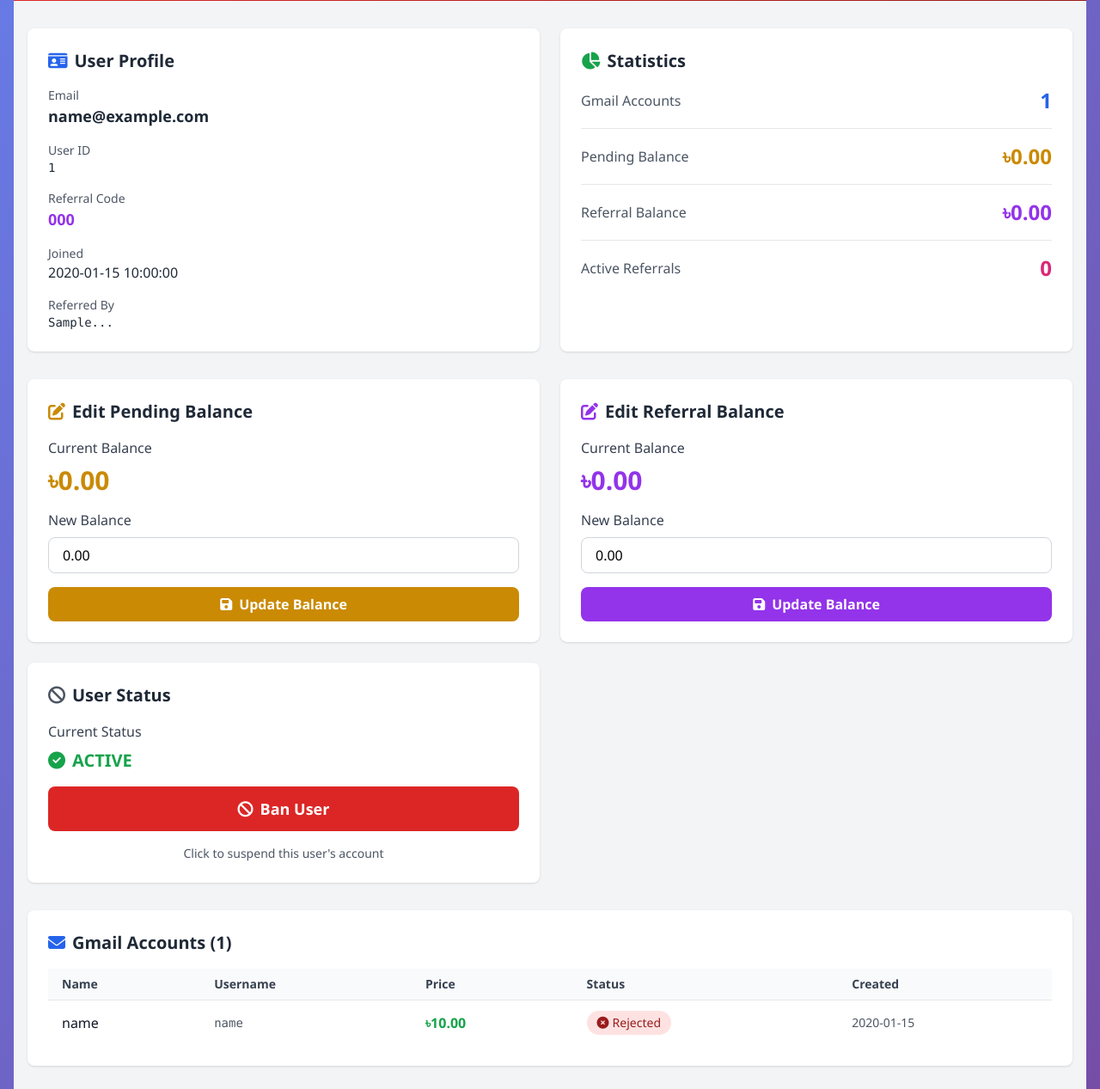
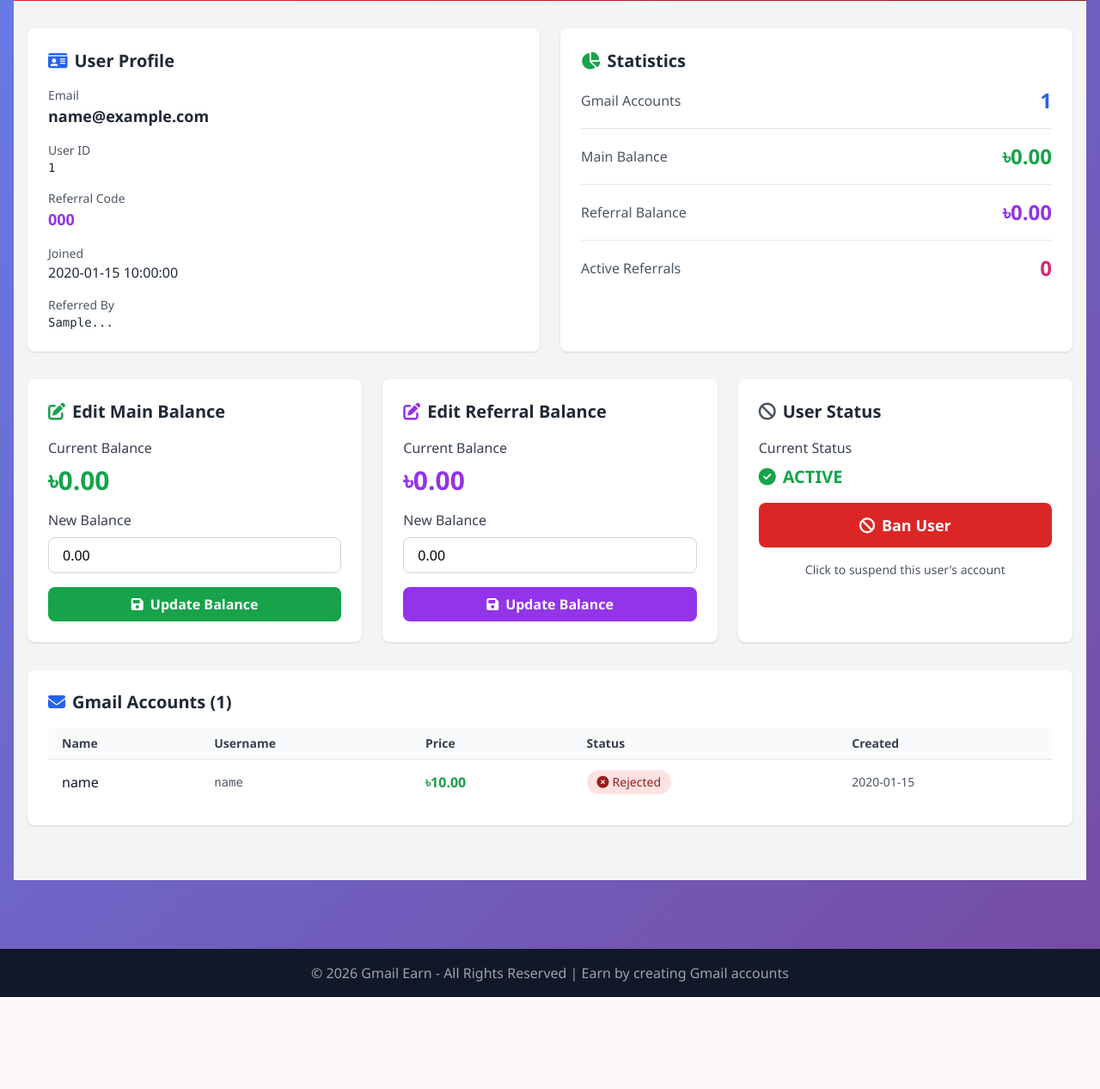
Before and after one commit to fahadhossenbappy123-crypto/Gmail, a Flask app: page /admin/user/1 in a window 1280 px wide. Shown: the part 227-1494 px from the top of the page at 86% size. After the commit the page ends 1387 px from the top, so only its background shows below. Run offline with Flask 3, Linux system fonts and the light colour scheme; the visitor is signed in with stand-in values (Sample User, id 1); tables that the repository leaves empty hold one stand-in row (values such as "Sample post"); some libraries are stand-ins or nearby versions.

Commit message:
Change: Edit Pending Balance to Edit Main Balance in admin user details
- Admin now edits main (approved sales) balance instead of pending
- Shows current main balance (approved - withdrawn)
- Updating balance modifies approved sales earnings
- UI updated with green color for main balance
- Layout changed to 3 columns for better organization

```diff
--- a/app.py
+++ b/app.py
@@ -973,6 +973,12 @@ def admin_user_detail(user_id):
         })
 
     pending_balance = db.session.query(db.func.sum(Earnings.amount)).filter_by(user_id=user_id, status='pending').scalar() or 0
+
+    # Get main (approved) balance - sum of sales earnings with approved status minus withdrawn
+    gross_approved = db.session.query(db.func.sum(Earnings.amount)).filter_by(user_id=user_id, type='sales', status='approved').scalar() or 0
+    withdrawn = db.session.query(db.func.sum(Earnings.amount)).filter_by(user_id=user_id, type='sales', status='withdrawn').scalar() or 0
+    main_balance = gross_approved - withdrawn
+
     referral_balance = db.session.query(db.func.sum(Earnings.amount)).filter_by(user_id=user_id, type='referral', status='approved').scalar() or 0
     referral_count = User.query.filter_by(referred_by=user_id).count()
 
@@ -982,7 +988,7 @@ def admin_user_detail(user_id):
     return render_template('admin_user_detail.html',
                          user=user,
                          accounts=user_accounts,
-                         pending_balance=pending_balance,
+                         main_balance=main_balance,
                          referral_balance=referral_balance,
                          referral_count=referral_count,
                          referrals=referrals_list)
@@ -990,7 +996,7 @@ def admin_user_detail(user_id):
 @app.route('/admin/api/user/<user_id>/balance', methods=['POST'])
 @admin_required
 def admin_update_balance(user_id):
-    """Update user's pending balance"""
+    """Update user's main (approved sales) balance"""
     from database import Earnings
 
     user = find_user_by_id(user_id)
@@ -1001,13 +1007,17 @@ def admin_update_balance(user_id):
     new_balance = float(data.get('balance', 0))
 
     try:
-        db.session.query(Earnings).filter_by(user_id=user_id, status='pending', type='sales').delete()
+        # Delete all approved sales earnings (these form the main balance)
+        db.session.query(Earnings).filter_by(user_id=user_id, status='approved', type='sales').delete()
+
+        # Create new approved earning with the new balance
         if new_balance > 0:
             earning = Earnings(
                 user_id=user_id,
                 amount=new_balance,
                 type='sales',
-                status='pending'
+                status='approved',
+                approved_at=datetime.utcnow()
             )
             db.session.add(earning)
         db.session.commit()
--- a/templates/admin_user_detail.html
+++ b/templates/admin_user_detail.html
@@ -63,8 +63,8 @@
                         <span class="text-2xl font-bold text-blue-600">{{ accounts|length }}</span>
                     </div>
                     <div class="flex justify-between items-center pb-4 border-b">
-                        <span class="text-gray-600">Pending Balance</span>
-                        <span class="text-2xl font-bold text-yellow-600">৳{{ "%.2f"|format(pending_balance) }}</span>
+                        <span class="text-gray-600">Main Balance</span>
+                        <span class="text-2xl font-bold text-green-600">৳{{ "%.2f"|format(main_balance) }}</span>
                     </div>
                     <div class="flex justify-between items-center pb-4 border-b">
                         <span class="text-gray-600">Referral Balance</span>
@@ -79,24 +79,24 @@
         </div>
 
         <!-- Edit Balance Section -->
-        <div class="grid grid-cols-1 md:grid-cols-2 gap-6 mb-8">
-            <!-- Edit Pending Balance -->
+        <div class="grid grid-cols-1 md:grid-cols-3 gap-6 mb-8">
+            <!-- Edit Main Balance -->
             <div class="bg-white rounded-lg shadow p-6">
                 <h2 class="text-xl font-bold text-gray-800 mb-4">
-                    <i class="fas fa-edit mr-2 text-yellow-600"></i>Edit Pending Balance
+                    <i class="fas fa-edit mr-2 text-green-600"></i>Edit Main Balance
                 </h2>
                 <div class="space-y-4">
                     <div>
                         <label class="block text-gray-700 font-medium mb-2">Current Balance</label>
-                        <div class="text-3xl font-bold text-yellow-600">৳{{ "%.2f"|format(pending_balance) }}</div>
+                        <div class="text-3xl font-bold text-green-600">৳{{ "%.2f"|format(main_balance) }}</div>
                     </div>
                     <div>
                         <label for="pending_balance" class="block text-gray-700 font-medium mb-2">New Balance</label>
-                        <input type="number" id="pending_balance" step="0.01" value="{{ "%.2f"|format(pending_balance) }}"
-                               class="w-full px-4 py-2 border border-gray-300 rounded-lg focus:outline-none focus:ring-2 focus:ring-yellow-500">
+                        <input type="number" id="pending_balance" step="0.01" value="{{ "%.2f"|format(main_balance) }}"
+                               class="w-full px-4 py-2 border border-gray-300 rounded-lg focus:outline-none focus:ring-2 focus:ring-green-500">
                     </div>
                     <button onclick="updatePendingBalance('{{ user.id }}')"
-                            class="w-full bg-yellow-600 hover:bg-yellow-700 text-white font-semibold py-2 rounded-lg transition">
+                            class="w-full bg-green-600 hover:bg-green-700 text-white font-semibold py-2 rounded-lg transition">
                         <i class="fas fa-save mr-2"></i>Update Balance
                     </button>
                 </div>
```
